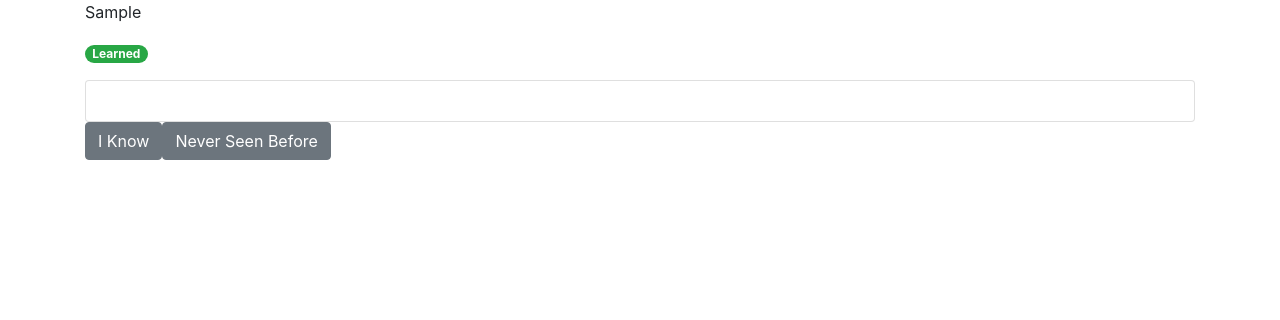
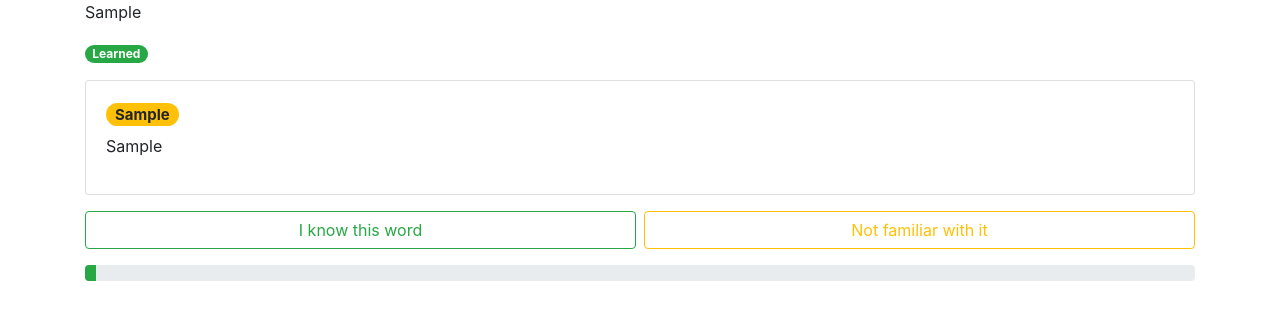
Before and after one commit to jalacardio/newppp, a Django app: page /program/1/flashcard/ in a window 1280 px wide. Shown: the part 56-376 px from the top of the page. Run offline with Django 3.2, Linux system fonts and the light colour scheme; a user stored in the database is signed in; tables that the repository leaves empty hold one stand-in row (values such as "Sample post"); some libraries are stand-ins or nearby versions.

Commit message:
Solidate flashcard functions

```diff
--- a/ppp/program/models.py
+++ b/ppp/program/models.py
@@ -55,3 +55,4 @@ class FlashCard(models.Model):
     member = models.ForeignKey(
         Member, on_delete=models.CASCADE, null=True, blank=True, related_name='flashcards')
     vocabularies = models.ManyToManyField(Vocabulary, related_name='flashcards')
+    progress = models.DecimalField(max_digits=4, decimal_places=1)
--- a/ppp/program/services/vocabulary_program_service.py
+++ b/ppp/program/services/vocabulary_program_service.py
@@ -42,6 +42,12 @@ class VocabularyProgramService():
         flashcard.vocabularies.add(*rand_vocab_list)
         return flashcard
 
+    def refresh_flash_card(self):
+        flashcard = FlashCard.objects.filter(vocabulary_program=self.program, member=self.member)
+        rand_vocab_list = self.random_vocabularies(DEFAULT_LEARNING_CURVE_COUNT, new=True)
+        flashcard.vocabularies.set(*rand_vocab_list, clear=True)
+        return flashcard
+
     def random_vocabularies(self, count, new=False):
         if new:
             vocab_list = list(self.program.vocabularies.exclude(understandings__score__gt=5).all())
@@ -82,9 +88,20 @@ class VocabularyProgramService():
             else:
                 vu.score -= 1
 
-        if 1 <= vu.score < 50:
+        # Update score only when it's in rational range, 1 is identified as "New Word", 5 is identified as "Learned"
+        if 1 <= vu.score < 6:
             vu.save()
+            self.update_flashcard_progress()
 
+    def update_flashcard_progress(self):
+        flashcard = FlashCard.objects.prefetch_related('vocabularies').filter(vocabulary_program=self.program, member=self.member)[0]
+        flashcard_vocabs = flashcard.vocabularies.values_list('id', flat=True)
+        learned = Count('understandings', filter=(
+                (Q(understandings__score__gt=4)) & Q(understandings__vocabulary__in=flashcard_vocabs)))
+        member = Member.objects.prefetch_related('understandings').filter(pk=self.member.pk).annotate(learned=learned)
+        learned = member[0].learned
+        flashcard.progress = (learned / len(flashcard_vocabs)) * 100
+        flashcard.save()
 
     def overall_progress(self):
         # VocabularyUnderstanding.objects.filter(member=self.member, vocabulary__vocabulary_list__program=self.program)
@@ -97,5 +114,4 @@ class VocabularyProgramService():
         mem = Member.objects.filter(pk=self.member.pk).annotate(reviewing=reviewing).annotate(learned=learned)
         total = self.program.vocabularies.count()
         progress = {'learned': mem[0].learned, 'reviewing': mem[0].reviewing, 'total': total}
-        print(progress)
         return progress
--- a/ppp/program/views.py
+++ b/ppp/program/views.py
@@ -57,6 +57,7 @@ def flashcard(request, program_id):
     flash_card = service.get_flash_card()
     vocab, understanding = service.get_vocabulary_from_flashcard(flash_card.id)
     context = {
+        'flashcard': flash_card,
         'vocabulary': vocab,
         'understanding': understanding,
         'vocab_translation': vocab.word.translations,
--- a/ppp/templates/program/flashcard.html
+++ b/ppp/templates/program/flashcard.html
@@ -1,5 +1,7 @@
 {% extends 'base.html' %}
 
+{% load static %}
+<link rel="stylesheet" href="{% static 'program/css/flashcard.css' %}">
 
 {% block content %}
 <div class="container">
@@ -29,12 +31,12 @@
                     </h5>
 
                     <p>{{ translation.rep }}</p>
-                {% else %}
-<!--                    <h5>-->
-<!--                        <span class="badge badge-pill badge-warning lb-lg">{{ translation.category }}</span>-->
-<!--                    </h5>-->
+                {% elif vocab_translation.all.count == 1 %}
+                    <h5>
+                        <span class="badge badge-pill badge-warning lb-lg">{{ translation.category }}</span>
+                    </h5>
 
-<!--                    <p>{{ translation.rep }}</p>-->
+                    <p>{{ translation.rep }}</p>
                 {% endif %}
 
             </div>
@@ -46,15 +48,25 @@
         <p>No words are available.</p>
     {% endif %}
 
-    <div class="btn-group" role="group" aria-label="Understanding">
+    <div class="btn-group w-100 mt-3" role="group" aria-label="Understanding">
+        <div class="w-50 mr-1">
             <form action="{% url 'program:up_score' program.id vocabulary.id %}" method="post">
                 {% csrf_token %}
-            <button type="submit" class="btn btn-secondary">I Know</button>
+                <button type="submit" class="btn btn-outline-success w-100">I know this word</button>
             </form>
+        </div>
+        <div class="w-50 ml-1">
             <form action="{% url 'program:down_score' program.id vocabulary.id %}" method="post">
                 {% csrf_token %}
-            <button type="submit" class="btn btn-secondary">Never Seen Before</button>
+                <button type="submit" class="btn btn-outline-warning w-100">Not familiar with it</button>
             </form>
         </div>
+
+
     </div>
+    <div class="progress mt-3">
+      <div class="progress-bar bg-success" role="progressbar" style="width: {{ flashcard.progress }}%" aria-valuenow="{{ flashcard.progress }}" aria-valuemin="0" aria-valuemax="100"></div>
+    </div>
+</div>
+
 {% endblock %}
```
Also changed, not shown: ppp/program/migrations/0014_flashcard_progress.py (added), ppp/static/program/css/flashcard.css (added). Lines whose indentation alone changed are shown as unchanged.
